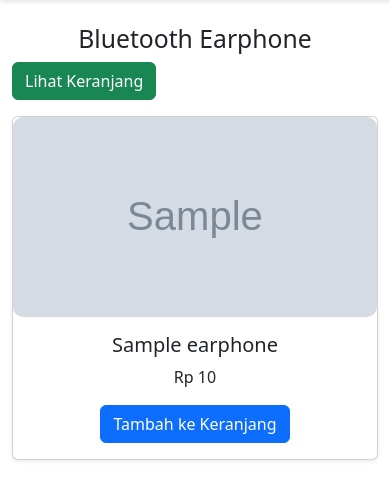
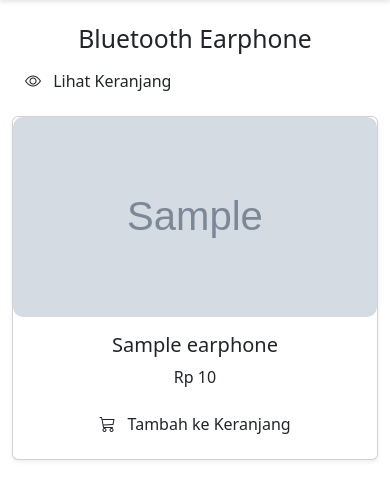
Before and after one commit to karinarinv/web, a PHP site: page /bt_earphone.php in a window 390 px wide. Shown: the part 78-578 px from the top of the page. Run offline with PHP 8.4, Linux system fonts and the light colour scheme; the visitor is signed in with stand-in values (Sample User, id 1); tables that the repository leaves empty or names only in its code hold one stand-in row (values such as "Sample post"); grey boxes marked "Sample" are stand-in pictures.

Commit message:
Update bt_earphone.php

```diff
--- a/bt_earphone.php
+++ b/bt_earphone.php
@@ -69,7 +69,6 @@ $query = mysqli_query($conn, "SELECT * FROM bluetooth_earphone");
                     <li><a class="dropdown-item" href="bt_earphone.php">Bluetooth Earphone</a></li>
                     <li><a class="dropdown-item" href="wr_earphone.php">Wired Earphone</a></li>
                     <li><a class="dropdown-item" href="bt_headphone.php">Bluetooth Headphone</a></li>
-
                     </ul>
                 </li>
                 <li class="dropdown-submenu">
@@ -78,7 +77,6 @@ $query = mysqli_query($conn, "SELECT * FROM bluetooth_earphone");
                 </ul>
             </li>
 
-
             <li class="nav-item">
                 <a class="nav-link" href="about.php">About us</a>
             </li>
@@ -86,7 +84,7 @@ $query = mysqli_query($conn, "SELECT * FROM bluetooth_earphone");
             <?php if (isset($_SESSION["login"])): ?>
             <li class="nav-item dropdown">
               <a class="nav-link dropdown-toggle" href="#" role="button" data-bs-toggle="dropdown" aria-expanded="false">
-                <?= ($_SESSION["username"]); ?>
+                <?= htmlspecialchars($_SESSION["username"]); ?>
               </a>
               <ul class="dropdown-menu">
                 <li class="nav-item">
@@ -124,20 +122,25 @@ $query = mysqli_query($conn, "SELECT * FROM bluetooth_earphone");
         </div>
         </div>
     </nav>
+
     <div class="container mt-4">
         <h2 class="text-center">Bluetooth Earphone</h2>
-    <a href="keranjang.php" class="btn btn-success mb-3">Lihat Keranjang</a>
+        <a href="keranjang.php" class="btn btn-keranjang mb-3">
+            <i class="bi bi-eye me-2"></i> Lihat Keranjang
+        </a>
         <div class="row row-cols-1 row-cols-md-3 g-4">
             <?php while($row = mysqli_fetch_assoc($query)) { ?>
             <div class="col">
                 <div class="card h-100 shadow-sm">
-                <img src="img/<?= $row['gambar']; ?>" class="card-img-top" style="height: 200px; object-fit: cover;">
+                    <img src="img/<?= htmlspecialchars($row['gambar']); ?>" class="card-img-top" style="height: 200px; object-fit: cover;">
                     <div class="card-body text-center">
-                    <h5><?= $row['nama']; ?></h5>
+                        <h5><?= htmlspecialchars($row['nama']); ?></h5>
                         <p>Rp <?= number_format($row['harga'], 0, ',', '.'); ?></p>
                         <form method="post">
-                        <input type="hidden" name="produk_id" value="<?= $row['id']; ?>">
-                        <button class="btn btn-primary" type="submit">Tambah ke Keranjang</button>
+                            <input type="hidden" name="produk_id" value="<?= htmlspecialchars($row['id']); ?>">
+                            <button class="btn btn-keranjang" type="submit">
+                                <i class="bi bi-cart3 me-2"></i> Tambah ke Keranjang
+                            </button>
                         </form>
                     </div>
                 </div>
@@ -145,8 +148,5 @@ $query = mysqli_query($conn, "SELECT * FROM bluetooth_earphone");
             <?php } ?>
         </div>
     </div>
-</div>
-</div>
-</div>
 </body>
 </html>
```
Lines whose indentation alone changed are shown as unchanged.
